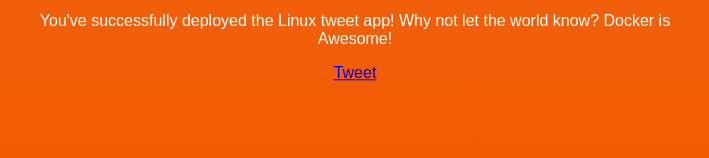
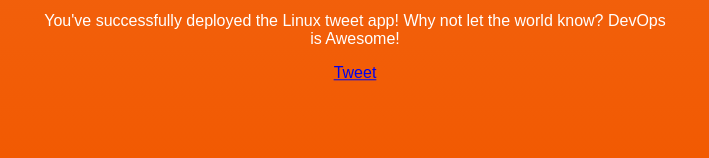
Before and after one commit to majawors/autobuilds, a plain HTML site: page index.html in a window 1280 px wide. Shown: the part 642-800 px from the top of the page, 285-994 px from the left. Drawn offline with Linux system fonts and the light colour scheme.

Commit message:
updated index.html text to DevOps is Awesome

```diff
--- a/index.html
+++ b/index.html
@@ -34,7 +34,7 @@
 
                     <center><img src="./linux.png"></img><P>
 
-                    You've successfully deployed the Linux tweet app! Why not let the world know? Docker is Awesome!
+                    You've successfully deployed the Linux tweet app! Why not let the world know? DevOps is Awesome!
 
                       <p>
 
```
